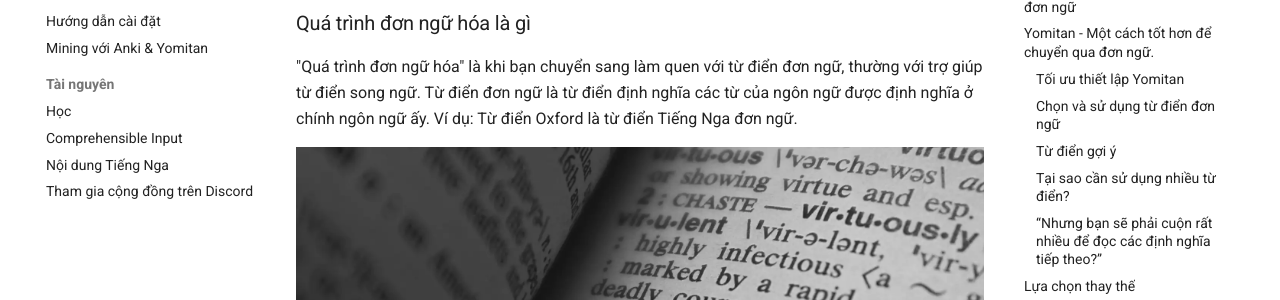
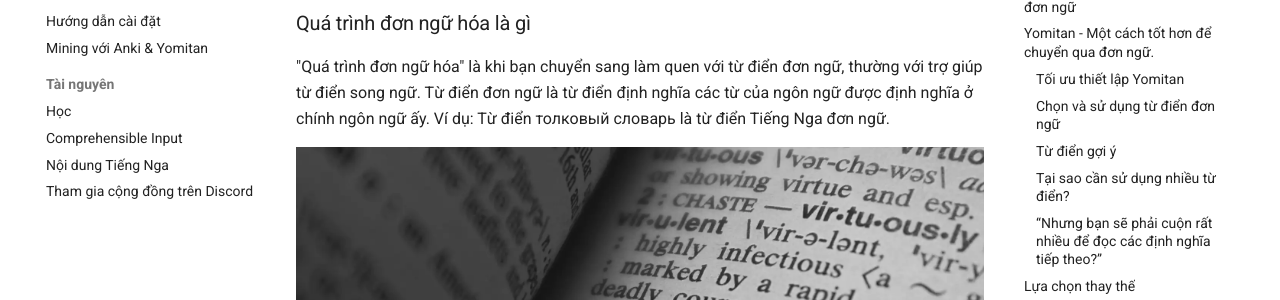
Before and after one commit to daihocmo/tieng-nga, an MkDocs documentation site: the page built from docs/monolingual.md, in a window 1280 px wide and 900 px high. Shown: the part 296-596 px from the top of the window. Built offline with MkDocs 1.6.1 and Material for MkDocs 9.7.7, drawn with Linux system fonts in a browser that asks for light colours; comment, search, counter and statistics services are not loaded.

```diff
--- a/docs/monolingual.md
+++ b/docs/monolingual.md
@@ -6,7 +6,7 @@ Hướng dẫn này sẽ giải thích quá trình đơn ngữ hóa và tại sa
 
 ### Quá trình đơn ngữ hóa là gì
 
-"Quá trình đơn ngữ hóa" là khi bạn chuyển sang làm quen với từ điển đơn ngữ, thường với trợ giúp từ điển song ngữ. Từ điển đơn ngữ là từ điển định nghĩa các từ của ngôn ngữ được định nghĩa ở chính ngôn ngữ ấy. Ví dụ: Từ điển Oxford là từ điển Tiếng Nga đơn ngữ.
+"Quá trình đơn ngữ hóa" là khi bạn chuyển sang làm quen với từ điển đơn ngữ, thường với trợ giúp từ điển song ngữ. Từ điển đơn ngữ là từ điển định nghĩa các từ của ngôn ngữ được định nghĩa ở chính ngôn ngữ ấy. Ví dụ: Từ điển толковый словарь là từ điển Tiếng Nga đơn ngữ.
 
 ![](img/mono2.webp)
 
```
Also changed, not shown: docs/guide.md (+1 -2 lines).
